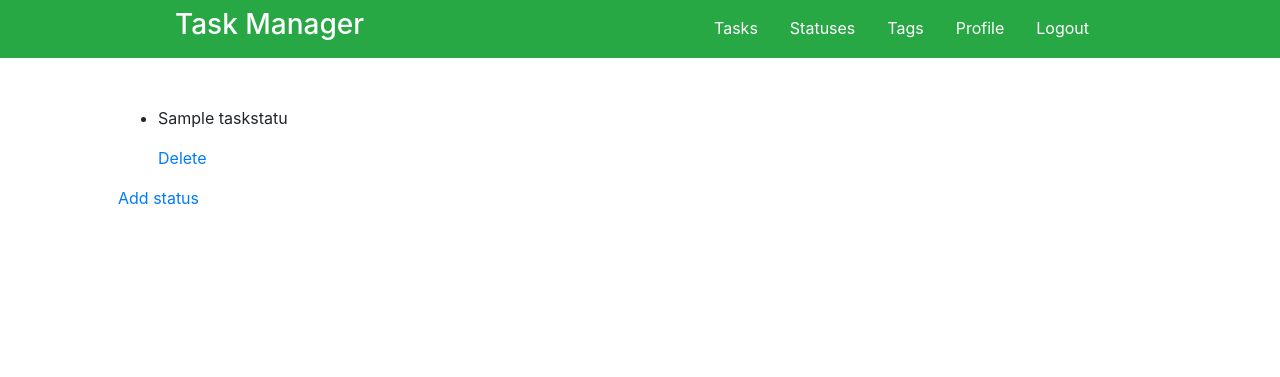
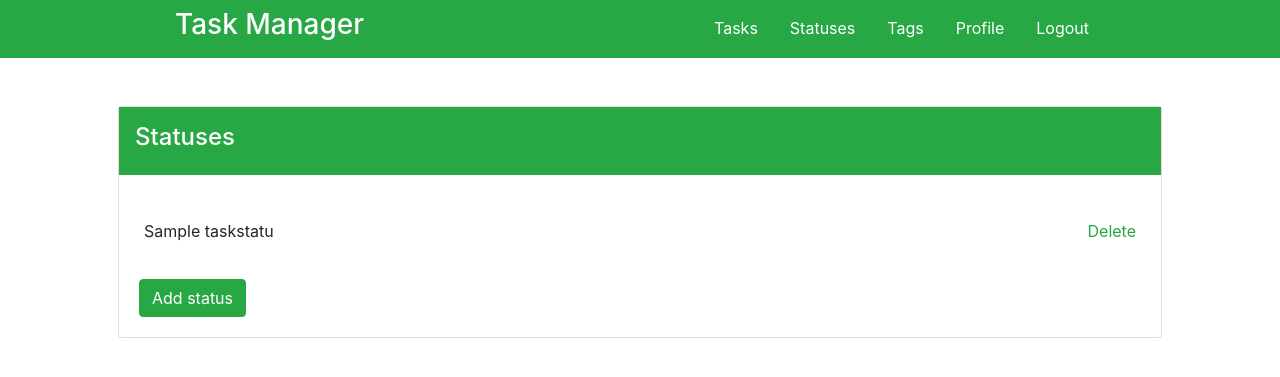
Before and after one commit to Uladzislau97/python-project-lvl4, a Django app: page /tasks/statuses/ in a window 1280 px wide. Shown: the top 377 px of the page. Run offline with Django 3.2, Linux system fonts and the light colour scheme; a user stored in the database is signed in; tables that the repository leaves empty hold one stand-in row (values such as "Sample post"); some libraries are stand-ins or nearby versions.

Commit message:
Add style to statuses

```diff
--- a/templates/tasks/statuses/task_status_list.html
+++ b/templates/tasks/statuses/task_status_list.html
@@ -1,19 +1,36 @@
 {% extends "base.html" %}
-
-{% block title %}
-<h1>Task statuses for {{user.email}}</h1>
-{% endblock %}
+{% load bootstrap4 %}
 
 {% block content %}
-<ul>
-    {% for status in object_list %}
-      <li>
-        <p>{{ status.name }}</p>
-        <p><a href="{% url 'tasks:task_status_delete' status.id %}">Delete</a></p>
-      </li>
-    {% empty %}
-      <li>No statuses yet.</li>
-    {% endfor %}
-</ul>
-<a href="{% url 'tasks:task_status_add' %}">Add status</a>
+<div class="row h-auto">
+    <div class="col-sm-12 mx-auto">
+        <div class="card">
+            <div class="card-title bg-success text-white p-3">
+                <p class="h4">Statuses</p>
+            </div>
+            <div class="card-body">
+                {% if object_list|length > 0 %}
+                <div class="list-group list-group-flush">
+                    {% for status in object_list %}
+                    <div class="list-group-item row">
+                        <span>{{ status }}</span>
+                        <span class="float-right">
+                            <a href="{% url 'tasks:task_status_delete' status.id %}" class="text-success">
+                                Delete
+                            </a>
+                        </span>
+                    </div>
+                    {% endfor %}
+                </div>
+                {% else %}
+                <p>No statuses</p>
+                {% endif %}
+
+                <a href="{% url 'tasks:task_status_add' %}" class="btn btn-success mt-4">
+                    Add status
+                </a>
+            </div>
+        </div>
+    </div>
+</div>
 {% endblock %}
```
Also changed, not shown: templates/tasks/statuses/task_status_confirm_delete.html (+16 -4 lines), templates/tasks/statuses/task_status_form.html (+17 -4 lines).
